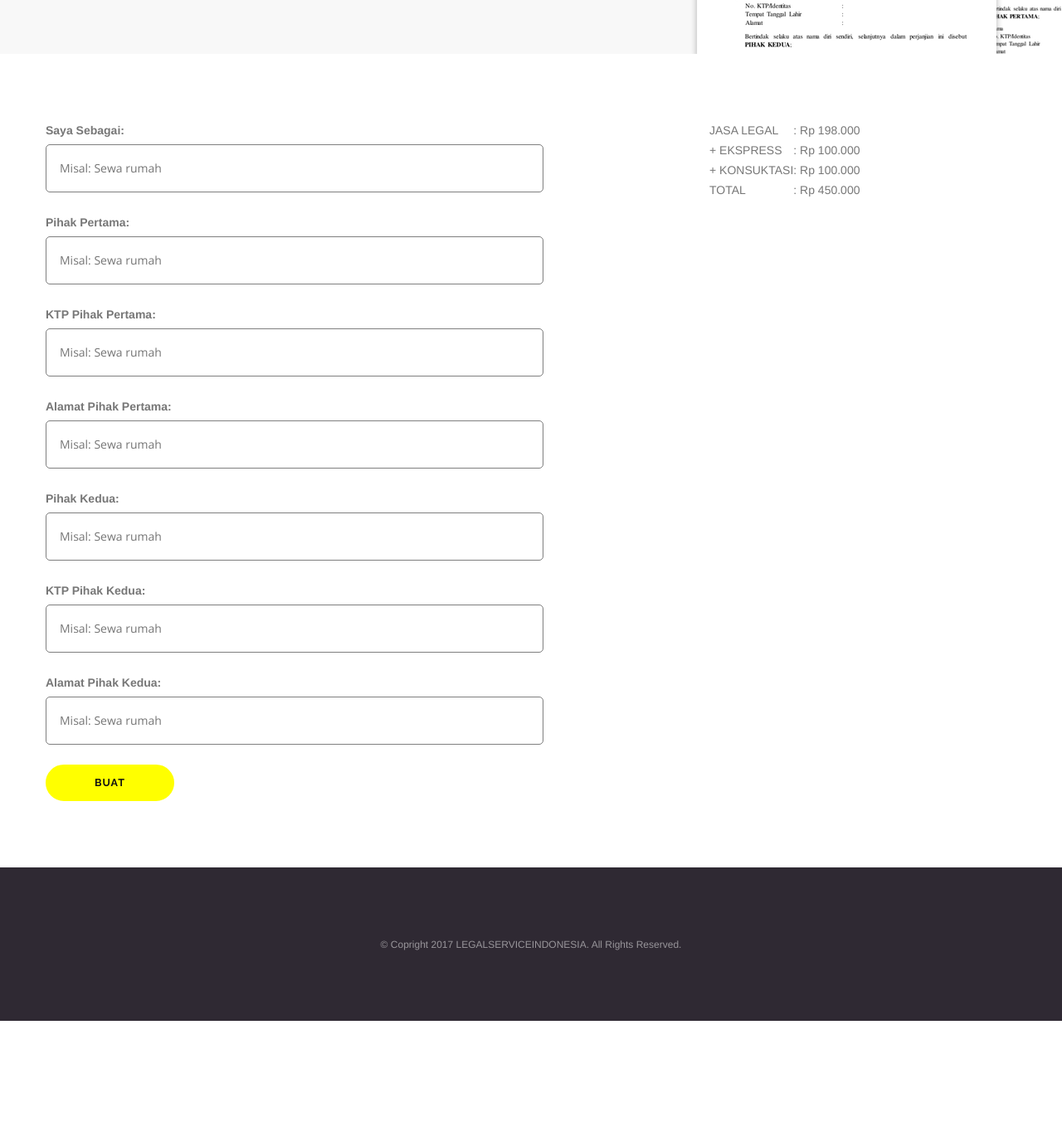
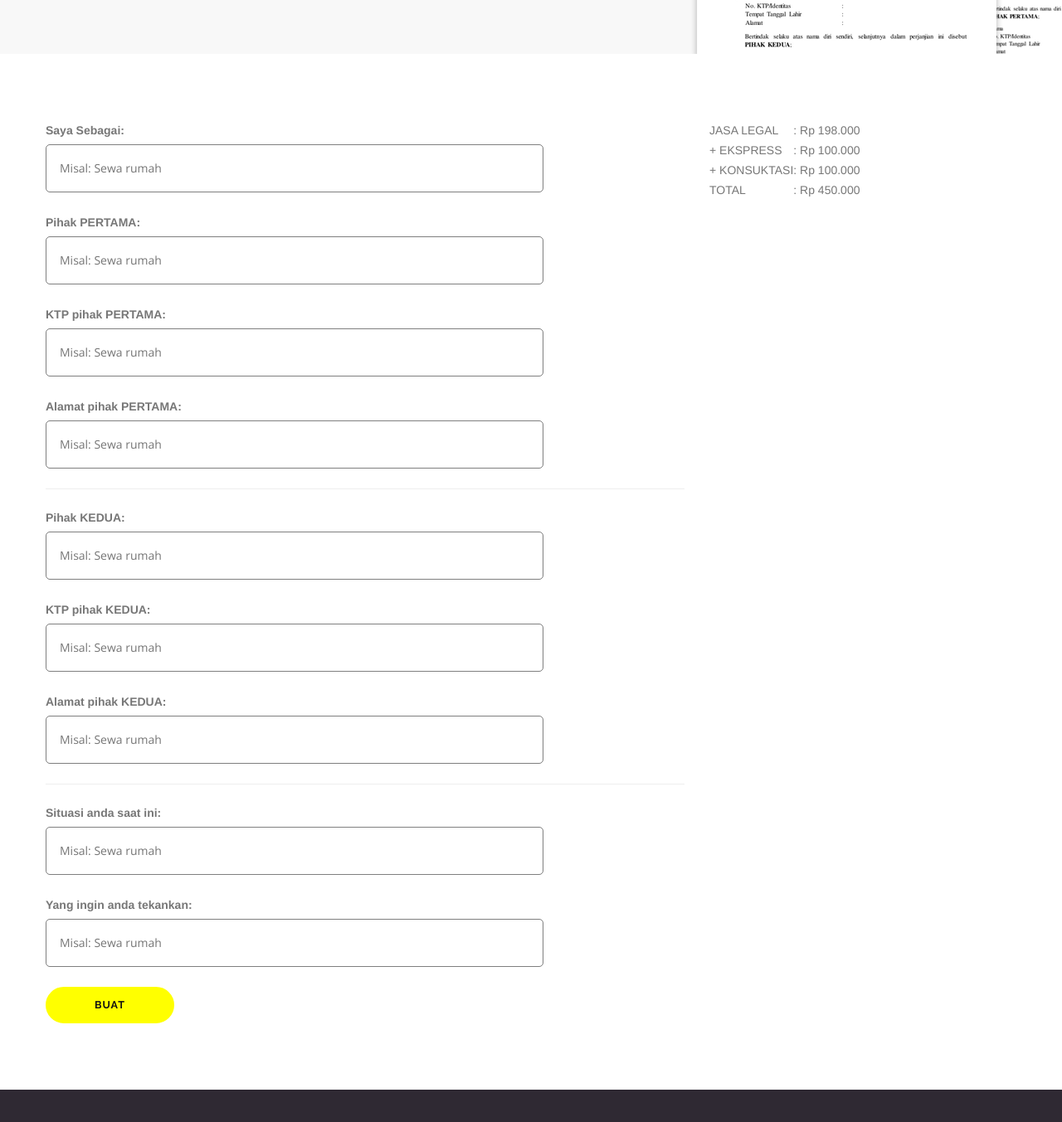
Before and after one commit to kemtol/legalserviceindonesia, a Jekyll site: the page built from laman/checkout.md, in a window 1280 px wide and 1400 px high, scrolled down 343 px. Shown: the top 1353 px of the window at 83% size. Built offline with Jekyll 4.4.1, drawn with Linux system fonts in a browser that asks for light colours; before the commit the page ends 1574 px from its top, so only the background shows below that.

Commit message:
Update checkout.md

```diff
--- a/laman/checkout.md
+++ b/laman/checkout.md
@@ -18,7 +18,7 @@ is_page: true
   </div>
 </section>
 
-<section>
+<section id="checkout">
   <div class="container">
     <div class="row">
       <div class="col-md-8">
@@ -27,27 +27,37 @@ is_page: true
           <div class="inputs-wrapper">
             <input class="validate-required" type="text" placeholder="Misal: Sewa rumah" name="jasa" onfocus="this.placeholder = ''" onblur="this.placeholder = 'Misal: Sewa rumah'">
           </div>
-          <label>Pihak Pertama: </label>
+          <label>Pihak PERTAMA: </label>
           <div class="inputs-wrapper">
             <input class="validate-required" type="text" placeholder="Misal: Sewa rumah" name="jasa" onfocus="this.placeholder = ''" onblur="this.placeholder = 'Misal: Sewa rumah'">
           </div>
-          <label>KTP Pihak Pertama: </label>
+          <label>KTP pihak PERTAMA: </label>
           <div class="inputs-wrapper">
             <input class="validate-required" type="text" placeholder="Misal: Sewa rumah" name="jasa" onfocus="this.placeholder = ''" onblur="this.placeholder = 'Misal: Sewa rumah'">
           </div>
-          <label>Alamat Pihak Pertama: </label>
+          <label>Alamat pihak PERTAMA: </label>
           <div class="inputs-wrapper">
             <input class="validate-required" type="text" placeholder="Misal: Sewa rumah" name="jasa" onfocus="this.placeholder = ''" onblur="this.placeholder = 'Misal: Sewa rumah'">
           </div>
-          <label>Pihak Kedua: </label>
+          <hr/>
+          <label>Pihak KEDUA: </label>
           <div class="inputs-wrapper">
             <input class="validate-required" type="text" placeholder="Misal: Sewa rumah" name="jasa" onfocus="this.placeholder = ''" onblur="this.placeholder = 'Misal: Sewa rumah'">
           </div>
-          <label>KTP Pihak Kedua: </label>
+          <label>KTP pihak KEDUA: </label>
           <div class="inputs-wrapper">
             <input class="validate-required" type="text" placeholder="Misal: Sewa rumah" name="jasa" onfocus="this.placeholder = ''" onblur="this.placeholder = 'Misal: Sewa rumah'">
           </div>
-          <label>Alamat Pihak Kedua: </label>
+          <label>Alamat pihak KEDUA: </label>
+          <div class="inputs-wrapper">
+            <input class="validate-required" type="text" placeholder="Misal: Sewa rumah" name="jasa" onfocus="this.placeholder = ''" onblur="this.placeholder = 'Misal: Sewa rumah'">
+          </div>
+          <hr/>
+          <label>Situasi anda saat ini: </label>
+          <div class="inputs-wrapper">
+            <input class="validate-required" type="text" placeholder="Misal: Sewa rumah" name="jasa" onfocus="this.placeholder = ''" onblur="this.placeholder = 'Misal: Sewa rumah'">
+          </div>
+          <label>Yang ingin anda tekankan: </label>
           <div class="inputs-wrapper">
             <input class="validate-required" type="text" placeholder="Misal: Sewa rumah" name="jasa" onfocus="this.placeholder = ''" onblur="this.placeholder = 'Misal: Sewa rumah'">
           </div>
```
